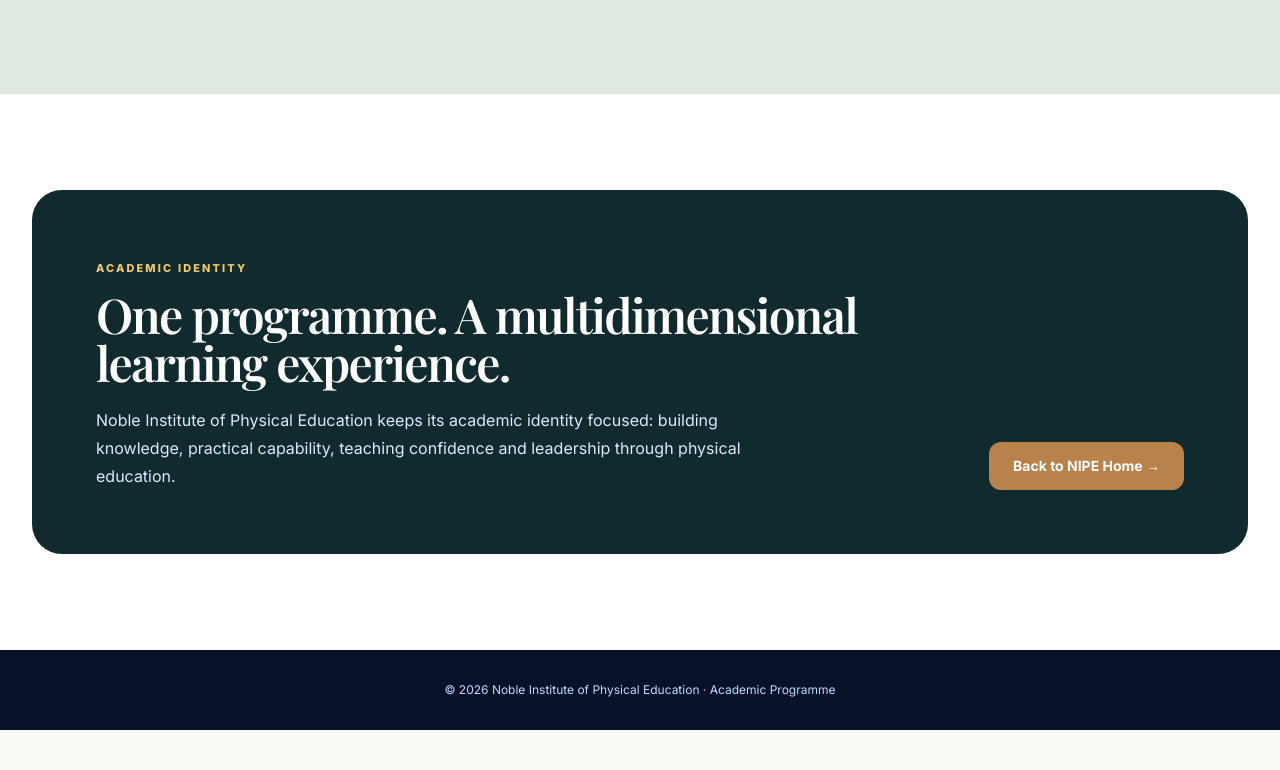
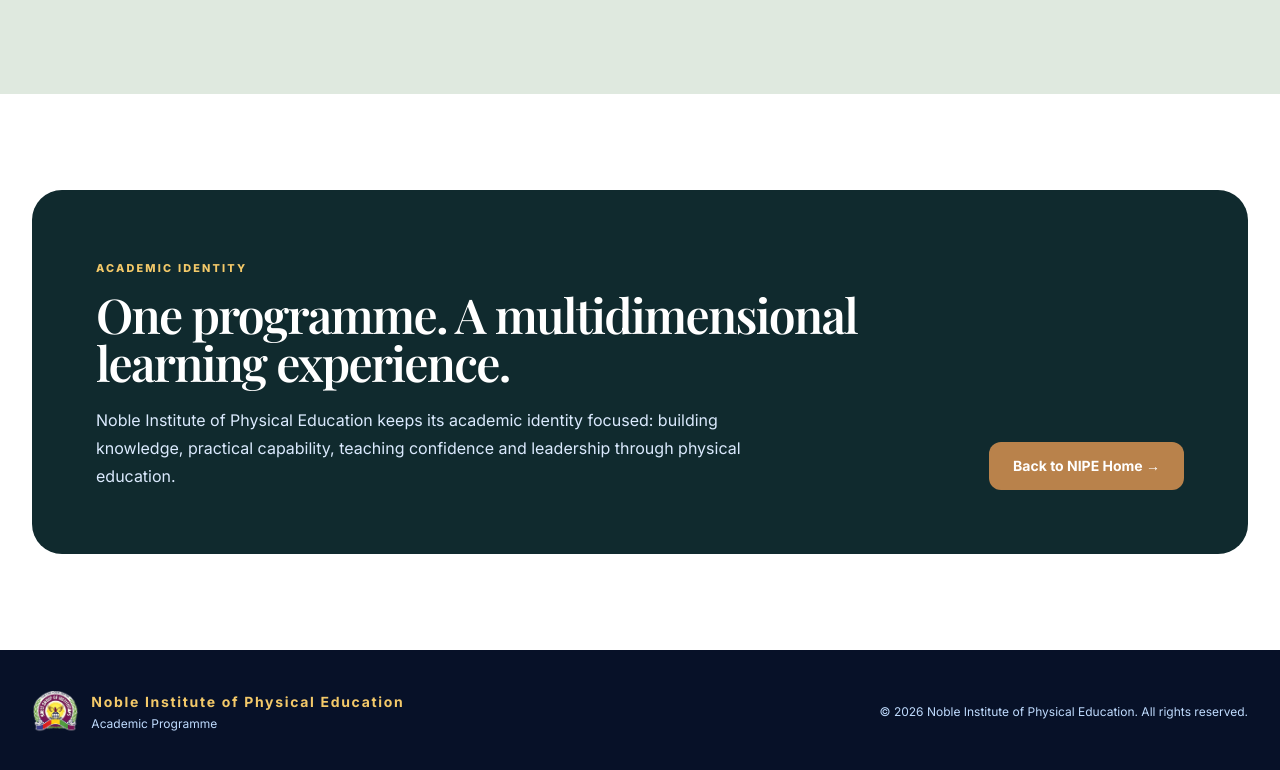
Before and after one commit to realethancool/NIPE, a Next.js app: page /academics in a window 1280 px wide. Shown: the part 3984-4754 px from the top of the page. Before the commit the page ends 4714 px from the top, so only its background shows below. Built offline with nearby package versions, Linux system fonts and the light colour scheme; a web font is replaced by a local one.

Commit message:
Use NIPE logo in academics footer

```diff
--- a/src/app/academics/page.tsx
+++ b/src/app/academics/page.tsx
@@ -130,6 +130,6 @@
    </div>
   </section>
 
-  <footer className="bg-[#071128] px-4 py-8 text-center text-xs text-blue-200 md:px-8">© 2026 Noble Institute of Physical Education · Academic Programme</footer>
+  <footer className="bg-[#071128] px-4 py-10 text-white md:px-8"><div className="mx-auto flex max-w-7xl flex-col items-center justify-between gap-5 sm:flex-row"><div className="flex items-center gap-3"><img src="/images/logo.png" alt="Noble Institute of Physical Education Logo" className="h-11 w-auto object-contain" /><div><strong className="block text-sm tracking-[.12em] text-[#f3c969]">Noble Institute of Physical Education</strong><span className="mt-1 block text-xs text-blue-200">Academic Programme</span></div></div><span className="text-xs text-blue-200">© 2026 Noble Institute of Physical Education. All rights reserved.</span></div></footer>
  </main>
 }
```
